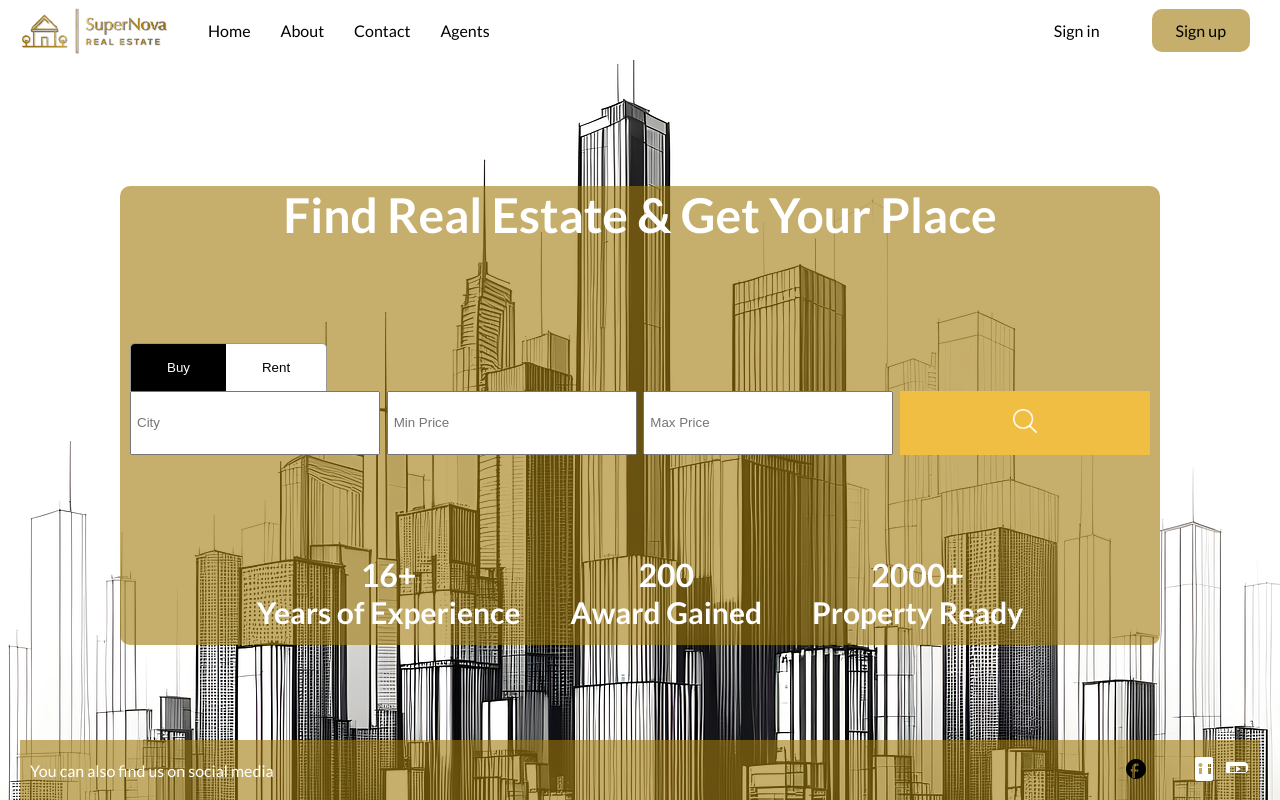
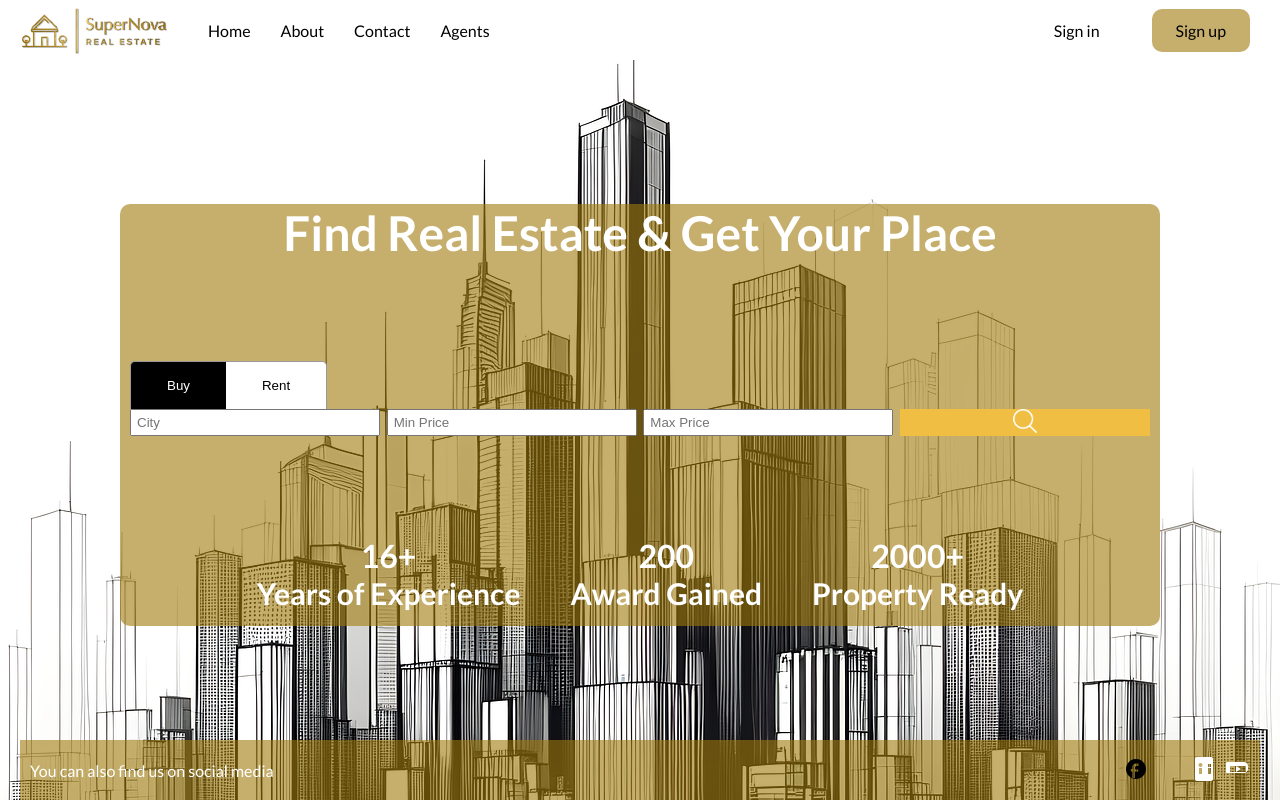
Before and after one commit to nikolayvnenchev/AppSuperNova, a React (Vite) app in the folder client/: page / in a window 1280 px wide. Built offline with nearby package versions, Linux system fonts and the light colour scheme; no server answers.

Commit message:
updated form on home page

```diff
--- a/client/src/components/searchBar/searchBar.scss
+++ b/client/src/components/searchBar/searchBar.scss
@@ -32,7 +32,7 @@
     // border: 1px solid #999;
     display: flex;
     justify-content: space-between;
-    height: 4rem;
+    // height: 4rem;
     gap: 5px;
 
     @include sm {
```
